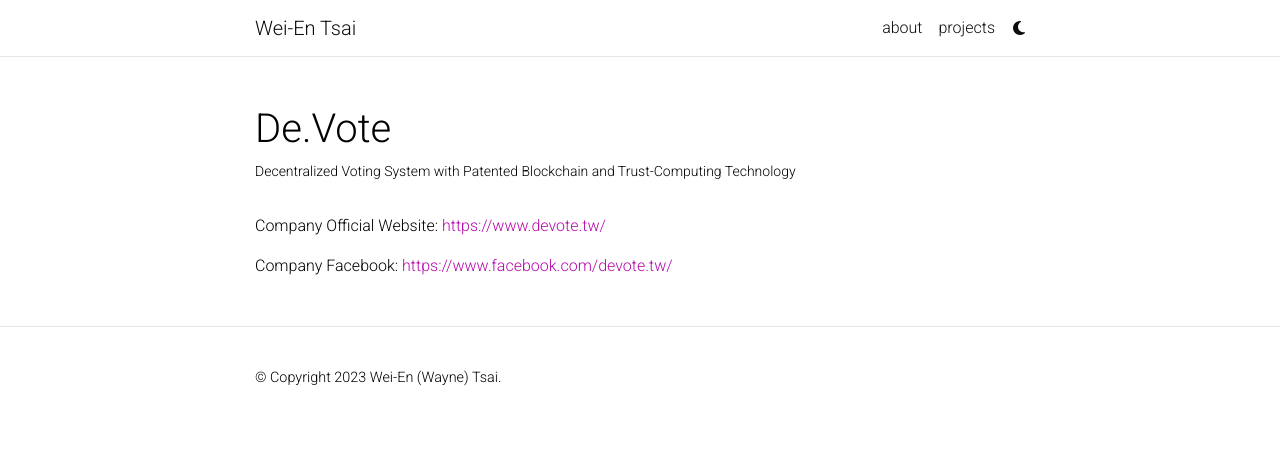
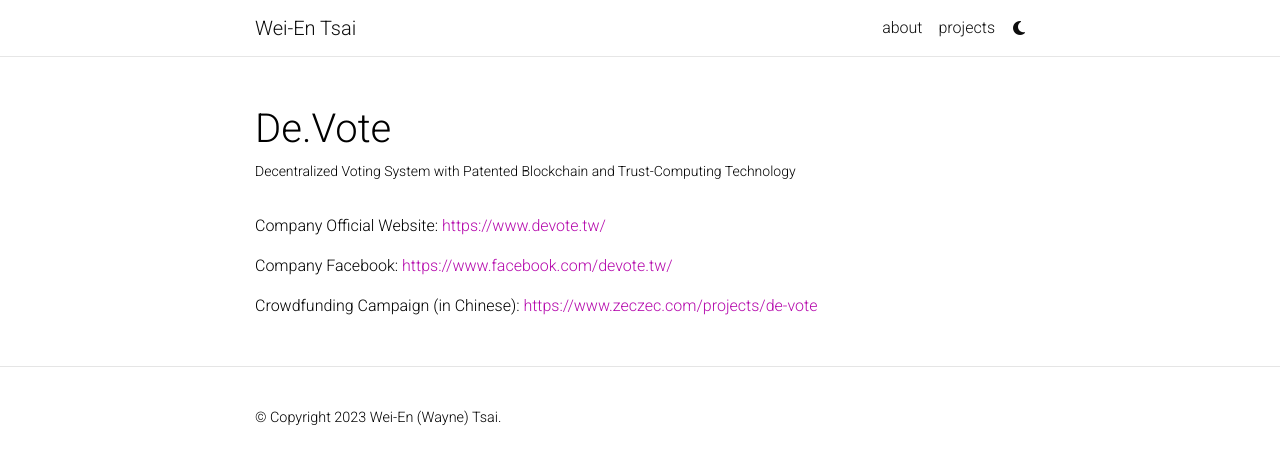
Before and after one commit to wayne-tsai/wayne-tsai-folio, a Jekyll site: the page built from _projects/2_De.Vote.md, in a window 1280 px wide. Shown: the top 465 px of the page. Built offline with Jekyll 4.4.1, drawn with Linux system fonts in a browser that asks for light colours; comment, search, counter and statistics services are not loaded; a style sheet for code colours, icons or effects is not loaded.

Commit message:
add crowdfunding campaign

```diff
--- a/_projects/2_De.Vote.md
+++ b/_projects/2_De.Vote.md
@@ -9,3 +9,5 @@
 Company Official Website: [https://www.devote.tw/](https://www.devote.tw/)
 
 Company Facebook: [https://www.facebook.com/devote.tw/](https://www.facebook.com/devote.tw/)
+
+Crowdfunding Campaign (in Chinese): [https://www.zeczec.com/projects/de-vote](https://www.zeczec.com/projects/de-vote)
```
